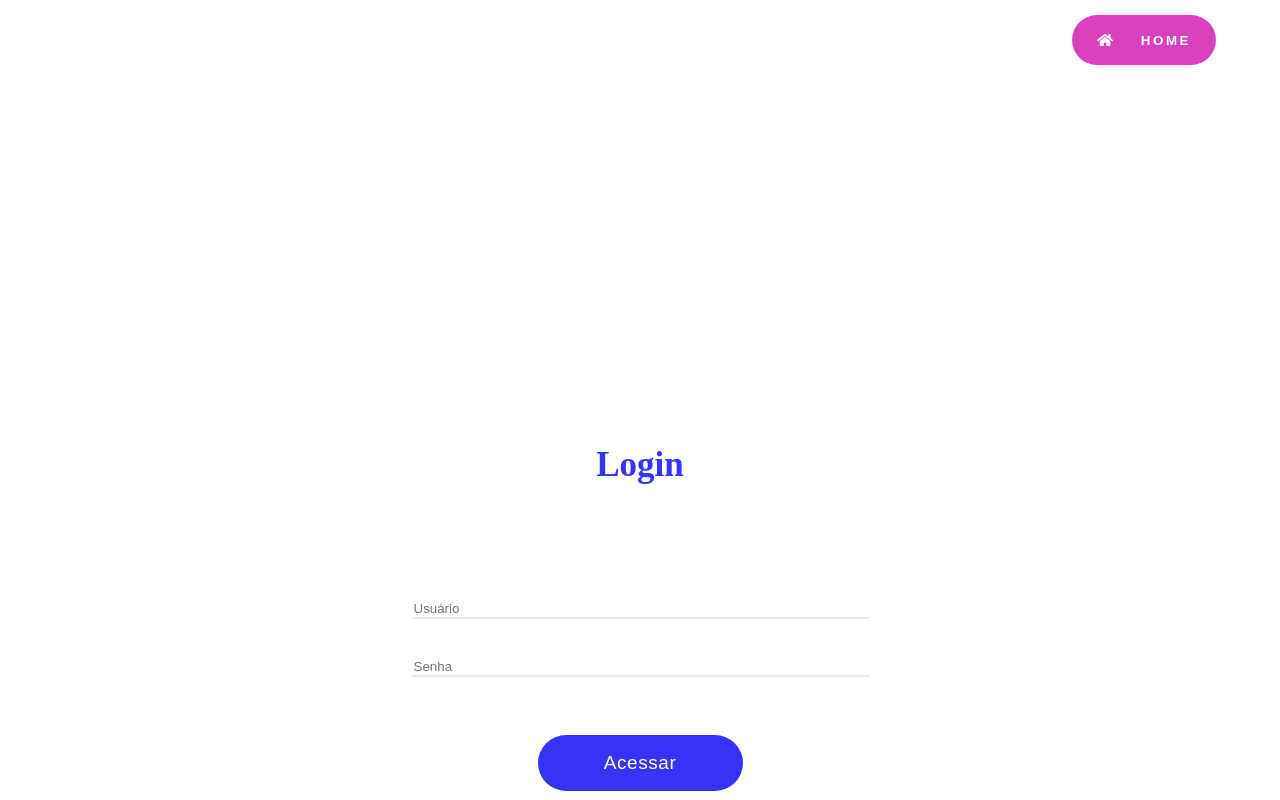
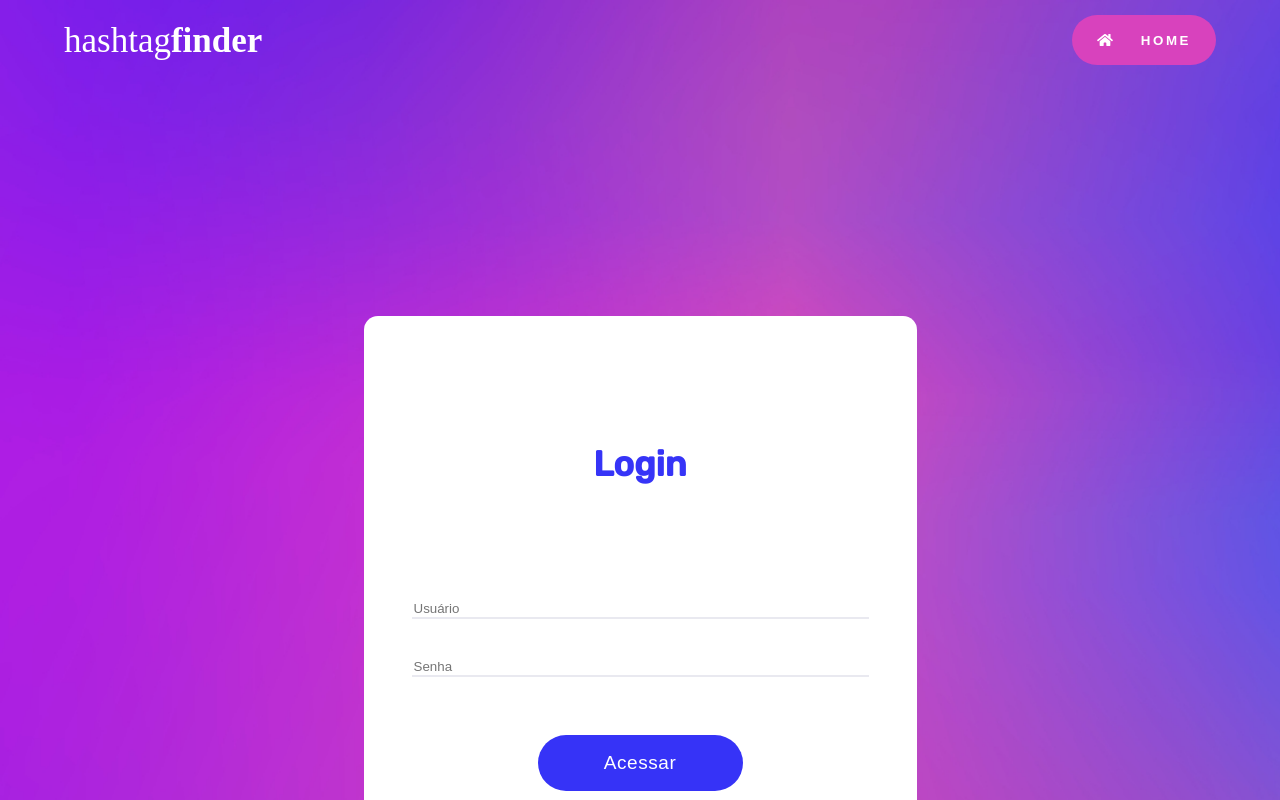
Before and after one commit to edgarffgomes/Projeto-HashtagFinder, a React (Create React App) app: page /login in a window 1280 px wide. Shown: the top 800 px of the page. Built offline with nearby package versions, Linux system fonts and the light colour scheme.

Commit message:
Configurado o link para home da página de login, também foi corrigido o background da página de Login, que estava afetando outras páginas.

```diff
--- a/src/pages/login/Login.jsx
+++ b/src/pages/login/Login.jsx
@@ -1,7 +1,8 @@
 import React from "react";
-import Logo from "../../img/logo-white.svg"
-import HomeIcon from "../../img/icon-home.svg"
-import style from "./Login.module.css"
+import Logo from "../../img/logo-white.svg";
+import HomeIcon from "../../img/icon-home.svg";
+import style from "./Login.module.css";
+import { Link } from "react-router-dom";
 //import Navbar from ../../componentes/navbar
 const Login = ()=>{
 
@@ -10,7 +11,9 @@ const Login = ()=>{
 			{/*<Navbar/>*/}
 			<header className={style.head}>
 				<img className={style.logo} src={Logo}/>
-				<button className={style.homeButton}><img src={HomeIcon}/>home</button>
+				<Link to="../">
+					<button className={style.homeButton}><img src={HomeIcon}/>home</button>
+				</Link>
 			</header>
 			<div className={style.loginContainer}>
 				<form className={style.loginForm}>
--- a/src/pages/login/Login.module.css
+++ b/src/pages/login/Login.module.css
@@ -1,11 +1,9 @@
-/* CORRIGIR ESSA PARTE, POIS ESTÁ PEGANDO O BACKGROUND PARA TODAS AS PÁGINAS
-
-body{
+body .container{
 	background-image: url("../../img/login-bg.jpg");
 	background-size: cover;
 	background-repeat: no-repeat;
 	font-family: Rubik;
-} */
+}
 .container{
 	display: flex;
 	flex-direction: column;
```
